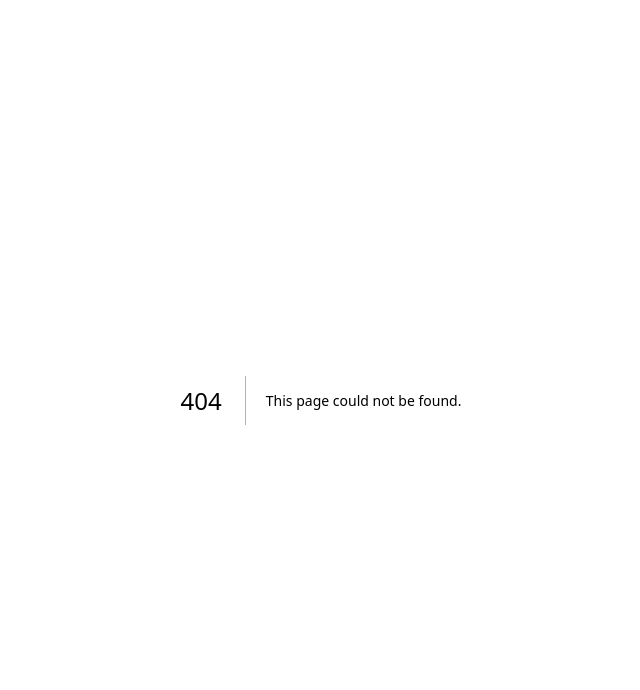
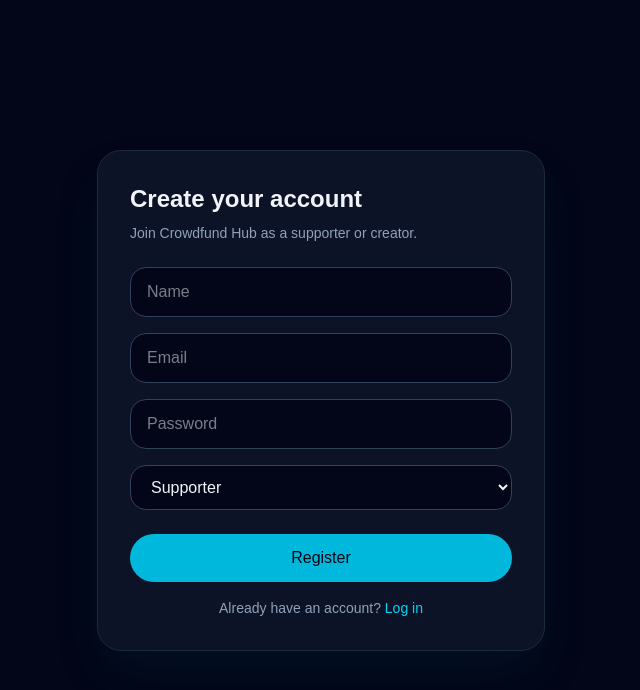
Before and after one commit to arRahat129/crowdfund-hub-client, a Next.js app: page /register in a window 1280 px wide. Before the commit this address had no page. Shown: the top 690 px of the page, without its empty margins (319-959 px from the left). Built offline with nearby package versions, Linux system fonts and the light colour scheme.

Commit message:
Add auth pages

```diff
--- /dev/null
+++ b/src/app/login/page.tsx
@@ -0,0 +1,55 @@
+"use client";
+
+import { useState } from "react";
+import Link from "next/link";
+import { useRouter } from "next/navigation";
+
+export default function LoginPage() {
+  const router = useRouter();
+  const [form, setForm] = useState({ email: "", password: "" });
+  const [message, setMessage] = useState("");
+
+  const handleSubmit = async (event: React.FormEvent) => {
+    event.preventDefault();
+    setMessage("");
+
+    const response = await fetch("http://localhost:5000/api/auth/login", {
+      method: "POST",
+      headers: { "Content-Type": "application/json" },
+      body: JSON.stringify(form)
+    });
+
+    const data = await response.json();
+    if (!response.ok) {
+      setMessage(data.message || "Login failed");
+      return;
+    }
+
+    localStorage.setItem("token", data.token);
+    router.push("/");
+  };
+
+  return (
+    <main className="flex min-h-screen items-center justify-center bg-slate-950 px-6 py-20 text-slate-100">
+      <form onSubmit={handleSubmit} className="w-full max-w-md rounded-3xl border border-slate-800 bg-slate-900/80 p-8 shadow-2xl shadow-cyan-950/30">
+        <h1 className="text-2xl font-semibold">Welcome back</h1>
+        <p className="mt-2 text-sm text-slate-400">Log in to continue to your dashboard.</p>
+
+        <div className="mt-6 space-y-4">
+          <input className="w-full rounded-2xl border border-slate-700 bg-slate-950 px-4 py-3" type="email" placeholder="Email" value={form.email} onChange={(event) => setForm({ ...form, email: event.target.value })} required />
+          <input className="w-full rounded-2xl border border-slate-700 bg-slate-950 px-4 py-3" type="password" placeholder="Password" value={form.password} onChange={(event) => setForm({ ...form, password: event.target.value })} required />
+        </div>
+
+        {message ? <p className="mt-4 text-sm text-rose-400">{message}</p> : null}
+
+        <button type="submit" className="mt-6 w-full rounded-full bg-cyan-500 px-4 py-3 font-medium text-slate-950 transition hover:bg-cyan-400">
+          Login
+        </button>
+
+        <p className="mt-4 text-center text-sm text-slate-400">
+          New here? <Link href="/register" className="text-cyan-400">Create account</Link>
+        </p>
+      </form>
+    </main>
+  );
+}
--- /dev/null
+++ b/src/app/register/page.tsx
@@ -0,0 +1,60 @@
+"use client";
+
+import { useState } from "react";
+import Link from "next/link";
+import { useRouter } from "next/navigation";
+
+export default function RegisterPage() {
+  const router = useRouter();
+  const [form, setForm] = useState({ name: "", email: "", password: "", role: "supporter" });
+  const [message, setMessage] = useState("");
+
+  const handleSubmit = async (event: React.FormEvent) => {
+    event.preventDefault();
+    setMessage("");
+
+    const response = await fetch("http://localhost:5000/api/auth/register", {
+      method: "POST",
+      headers: { "Content-Type": "application/json" },
+      body: JSON.stringify(form)
+    });
+
+    const data = await response.json();
+    if (!response.ok) {
+      setMessage(data.message || "Registration failed");
+      return;
+    }
+
+    localStorage.setItem("token", data.token);
+    router.push("/login");
+  };
+
+  return (
+    <main className="flex min-h-screen items-center justify-center bg-slate-950 px-6 py-20 text-slate-100">
+      <form onSubmit={handleSubmit} className="w-full max-w-md rounded-3xl border border-slate-800 bg-slate-900/80 p-8 shadow-2xl shadow-cyan-950/30">
+        <h1 className="text-2xl font-semibold">Create your account</h1>
+        <p className="mt-2 text-sm text-slate-400">Join Crowdfund Hub as a supporter or creator.</p>
+
+        <div className="mt-6 space-y-4">
+          <input className="w-full rounded-2xl border border-slate-700 bg-slate-950 px-4 py-3" placeholder="Name" value={form.name} onChange={(event) => setForm({ ...form, name: event.target.value })} required />
+          <input className="w-full rounded-2xl border border-slate-700 bg-slate-950 px-4 py-3" type="email" placeholder="Email" value={form.email} onChange={(event) => setForm({ ...form, email: event.target.value })} required />
+          <input className="w-full rounded-2xl border border-slate-700 bg-slate-950 px-4 py-3" type="password" placeholder="Password" value={form.password} onChange={(event) => setForm({ ...form, password: event.target.value })} required />
+          <select className="w-full rounded-2xl border border-slate-700 bg-slate-950 px-4 py-3" value={form.role} onChange={(event) => setForm({ ...form, role: event.target.value })}>
+            <option value="supporter">Supporter</option>
+            <option value="creator">Creator</option>
+          </select>
+        </div>
+
+        {message ? <p className="mt-4 text-sm text-rose-400">{message}</p> : null}
+
+        <button type="submit" className="mt-6 w-full rounded-full bg-cyan-500 px-4 py-3 font-medium text-slate-950 transition hover:bg-cyan-400">
+          Register
+        </button>
+
+        <p className="mt-4 text-center text-sm text-slate-400">
+          Already have an account? <Link href="/login" className="text-cyan-400">Log in</Link>
+        </p>
+      </form>
+    </main>
+  );
+}
```
